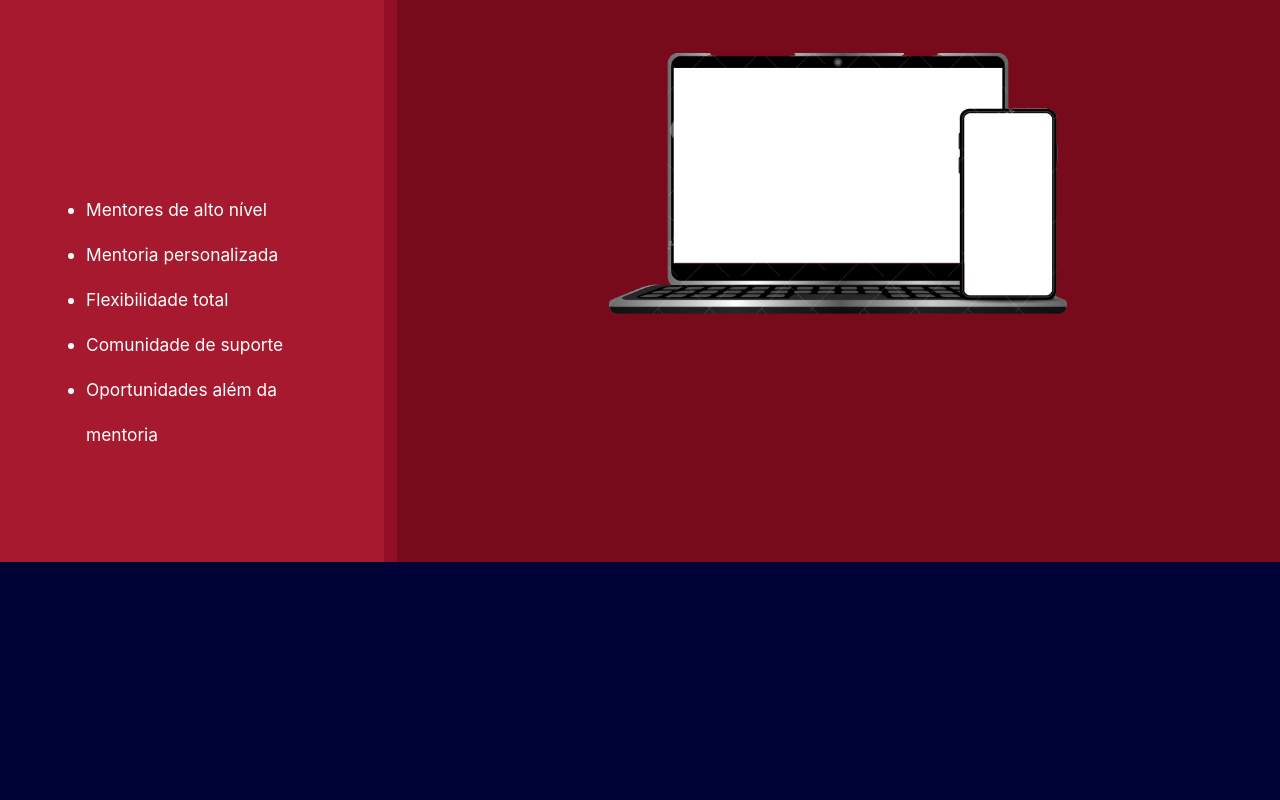
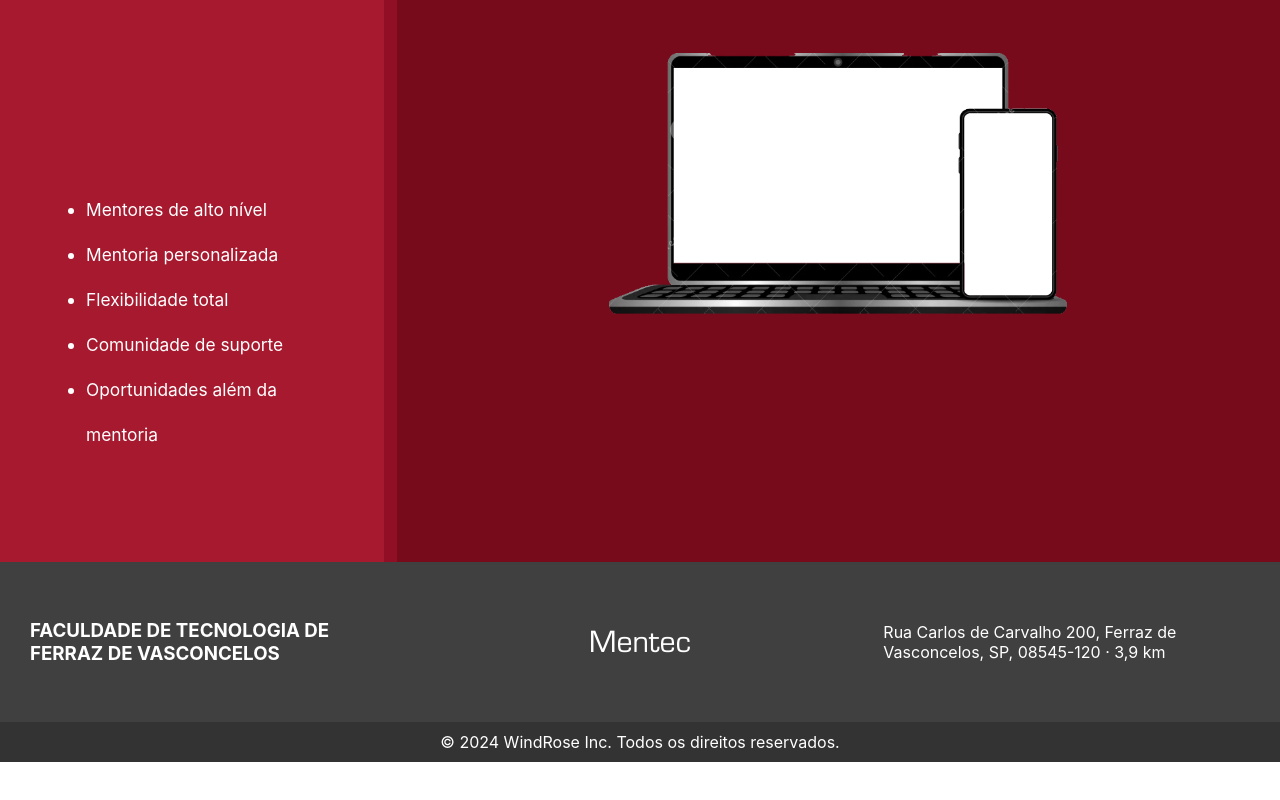
Before and after one commit to devGusta2/Mentec, a React (Create React App) app: page / in a window 1280 px wide. Shown: the part 2638-3438 px from the top of the page. After the commit the page ends 3400 px from the top, so only its background shows below. Built offline with nearby package versions, Linux system fonts and the light colour scheme.

Commit message:
Footer component

```diff
--- a/src/App.js
+++ b/src/App.js
@@ -15,6 +15,7 @@ import bg2 from './assets/img/backgrounds/Background-provisorio2.jpg';
 
 import { Link } from 'react-router-dom';
 import { useState } from 'react';
+import Footer from './Components/Footer/Footer';
 
 function App() {
 
@@ -172,9 +173,7 @@ function App() {
               </div>
             </section>
           </main>
-          <footer>
-
-          </footer>
+          <Footer/>
         </div>
 
   );
```
